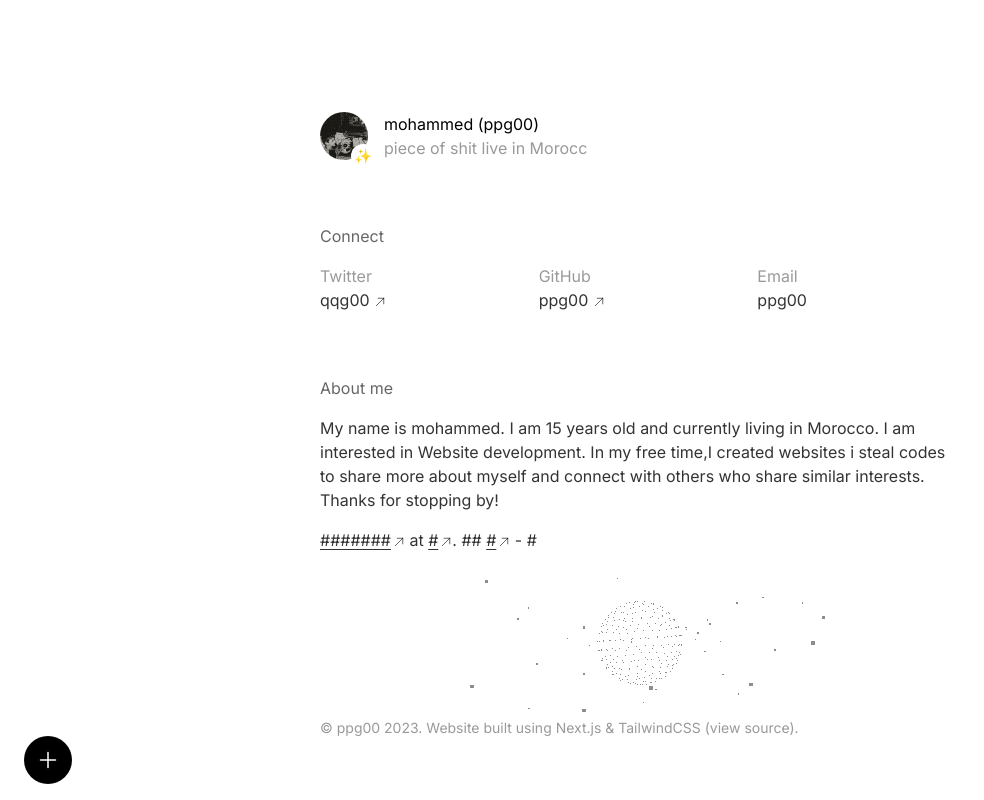
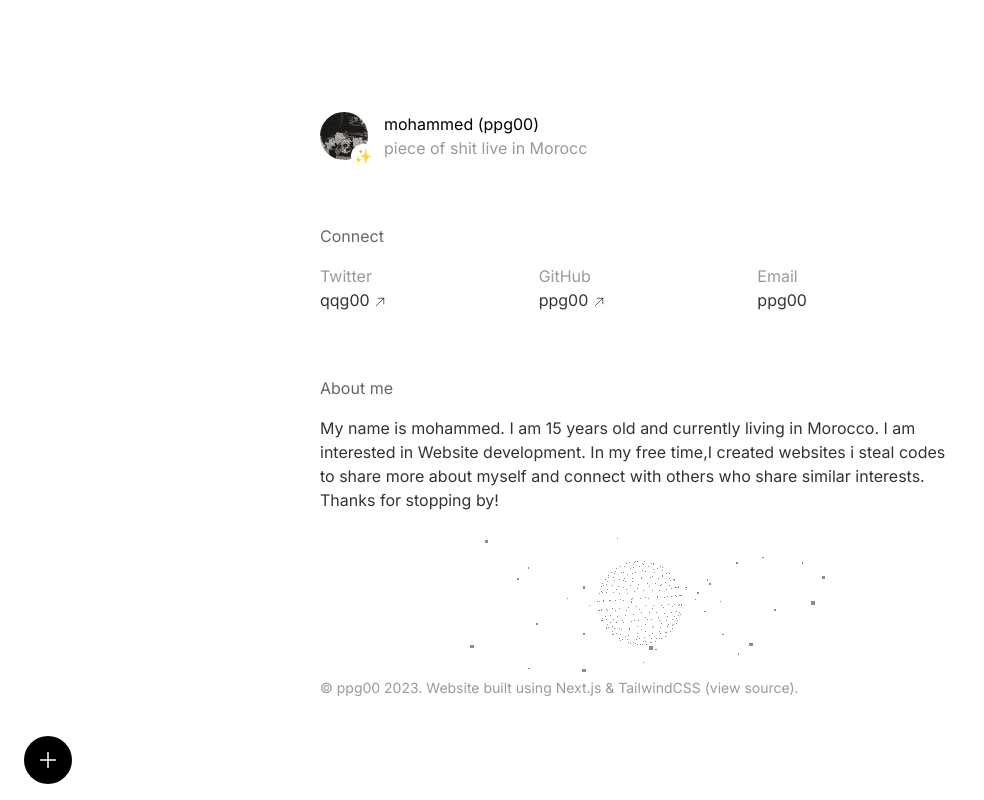
Before and after one commit to ppg00/ppg0i, a Next.js app: page / in a window 1280 px wide. Shown: the whole page, without its empty margins (0-984 px from the left). Built offline with nearby package versions, Linux system fonts and the light colour scheme.

Commit message:
please don't show error 😭

```diff
--- a/app/page.tsx
+++ b/app/page.tsx
@@ -1,4 +1,3 @@
-import ExternalLink from '@/ui/ExternalLink';
 import Image from 'next/image';
 
 export default function Home() {
@@ -41,16 +40,6 @@ function AboutMe() {
       <div className="text-secondary flex flex-col gap-4">
         <p>
           My name is mohammed. I am 15 years old and currently living in Morocco. I am interested in Website development. In my free time,I created websites i steal codes to share more about myself and connect with others who share similar interests. Thanks for stopping by!
-        </p>
-        <p>
-          {' '}
-          <ExternalLink href="#">
-            #######
-          </ExternalLink>{' '}
-          at <ExternalLink href="#">#</ExternalLink>.
-          ##{' '}
-          <ExternalLink href="#">#</ExternalLink> -
-          #
         </p>
       </div>
     </div>
```
